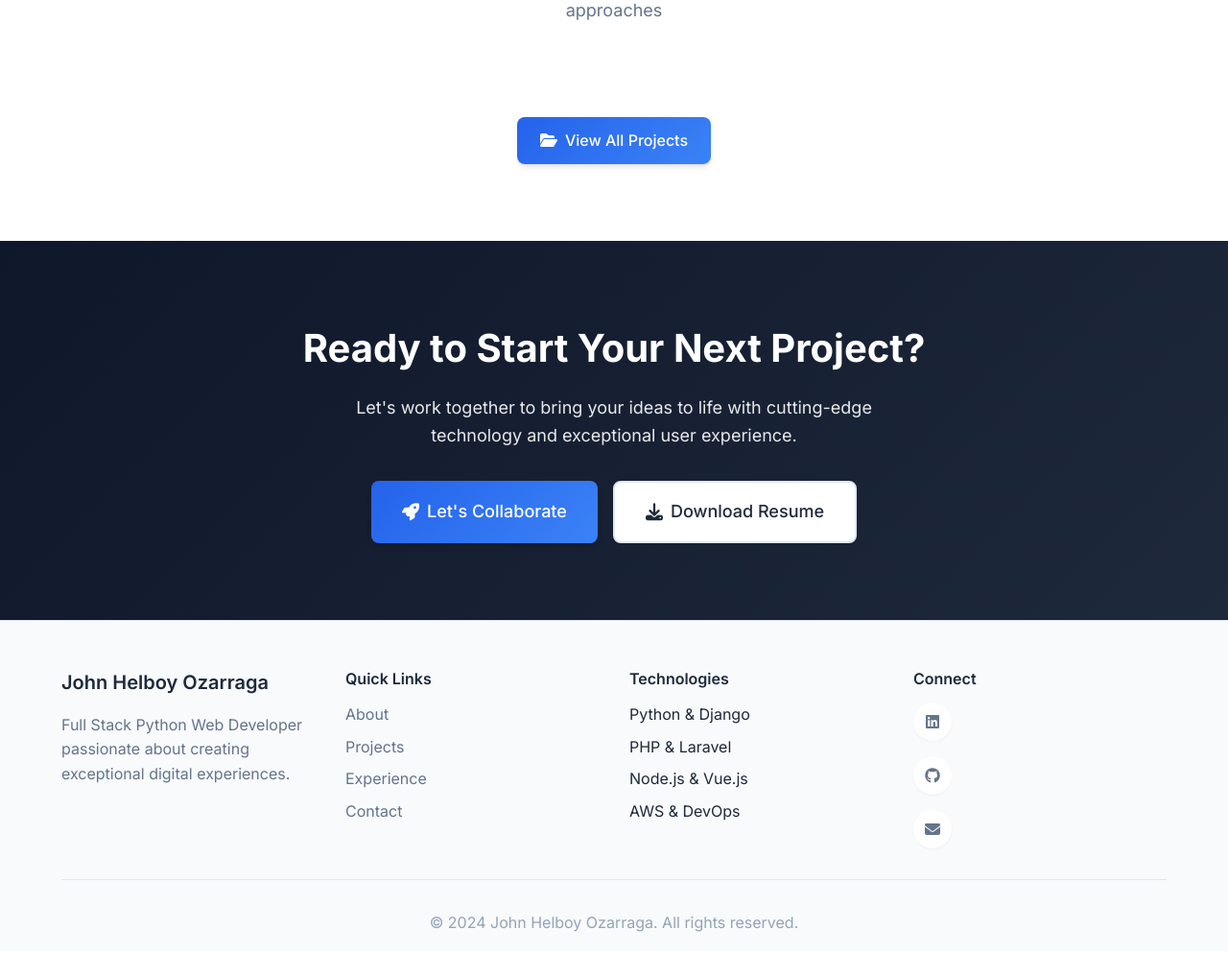
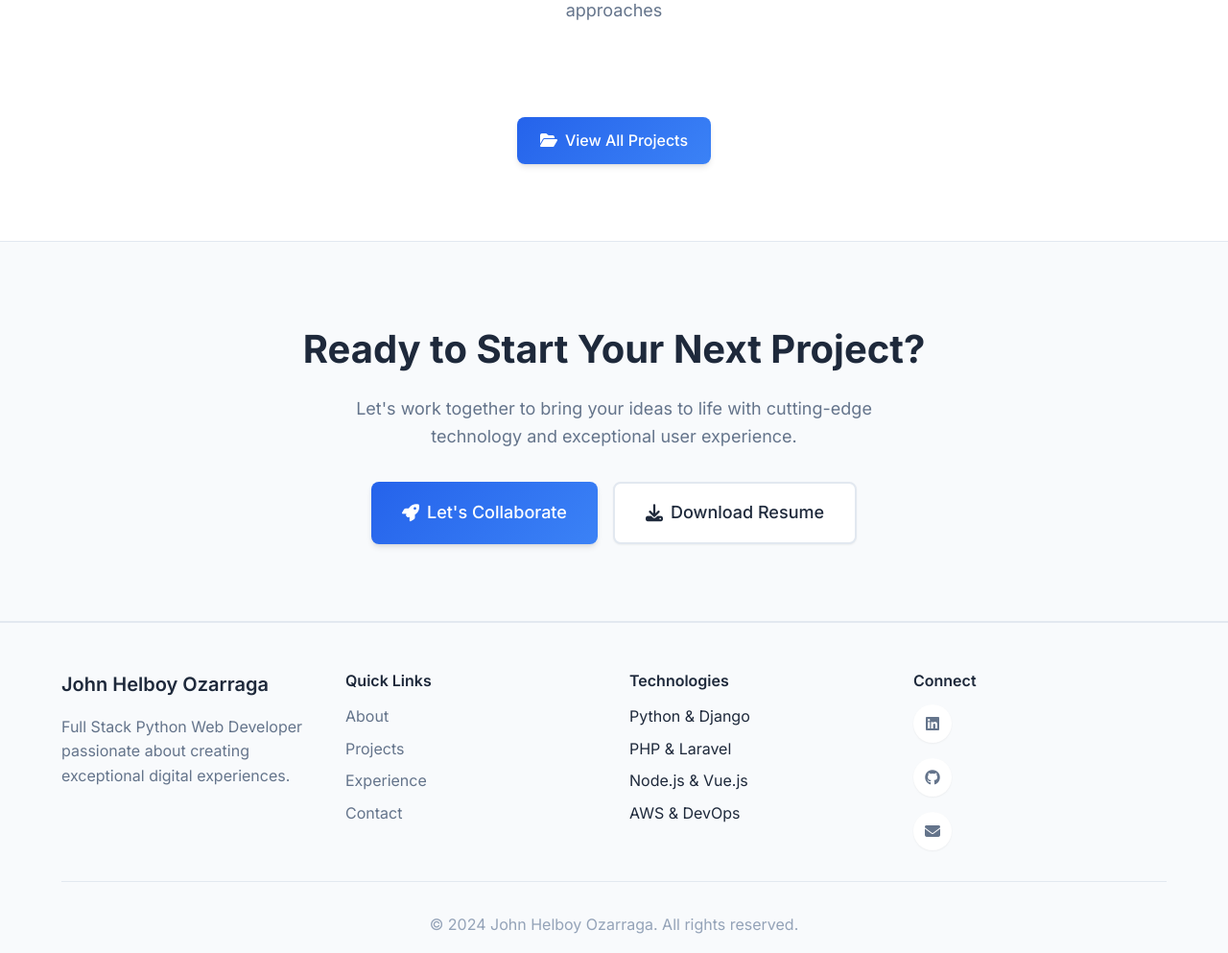
Before and after one commit to ozarragajohnhelboy/ozarragajohnhelboy, a Django app: page / in a window 1280 px wide. Shown: the part 1388-2381 px from the top of the page at 96% size. Before the commit the page ends 2359 px from the top, so only its background shows below. Run offline with Django 5.2, Linux system fonts and the light colour scheme; data that the repository does not hold is empty.

Commit message:
Light theme fix

```diff
--- a/static/css/style.css
+++ b/static/css/style.css
@@ -967,20 +967,23 @@ body.modal-open {
 
 .cta-section {
     padding: var(--section-padding);
-    background: var(--gradient-dark);
-    color: var(--text-white);
+    background: var(--bg-secondary);
+    color: var(--text-primary);
     text-align: center;
+    border-top: 1px solid var(--border-color);
+    border-bottom: 1px solid var(--border-color);
 }
 
 .cta-content h2 {
     font-size: 2.5rem;
     font-weight: 700;
     margin-bottom: 1rem;
+    color: var(--text-primary);
 }
 
 .cta-content p {
     font-size: 1.125rem;
-    opacity: 0.9;
+    color: var(--text-secondary);
     margin-bottom: 2rem;
     max-width: 600px;
     margin-left: auto;
```
